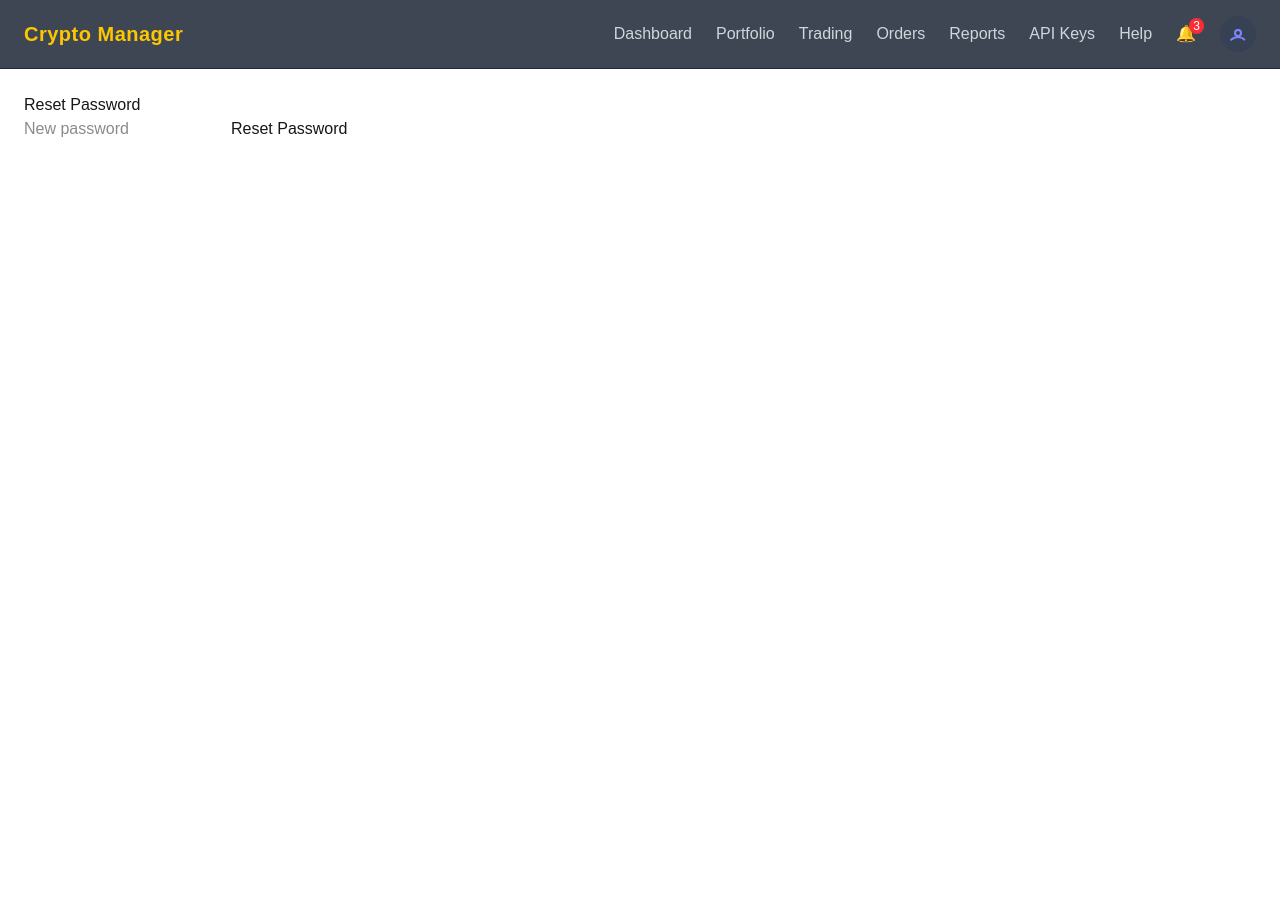
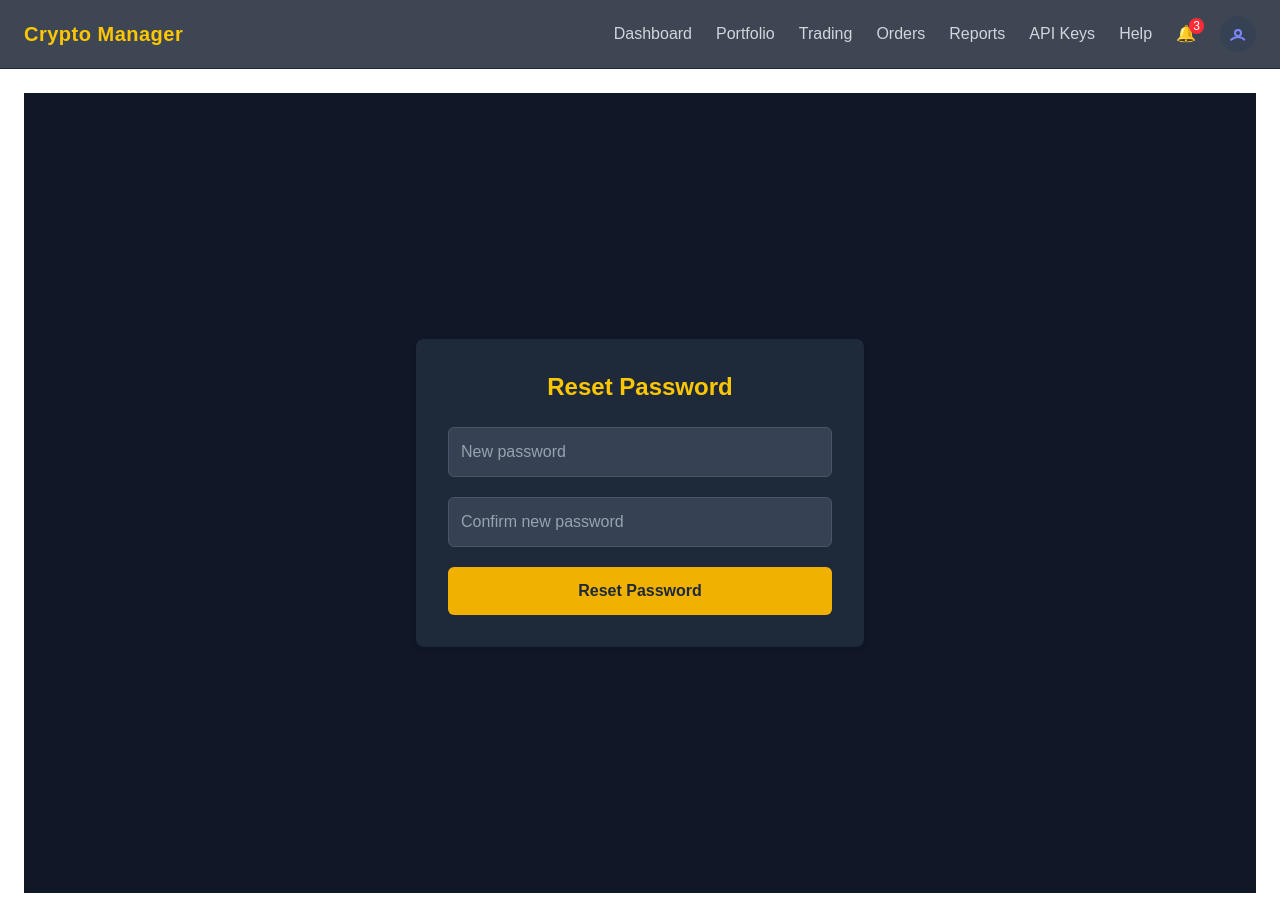
Before and after one commit to shivamkumar9969/cryptomanager, a Next.js app in the folder crypto-manager/: page /reset-password in a window 1280 px wide. Before the commit the page ends 800 px from the top, so only its background shows below. Built offline with nearby package versions, Linux system fonts and the light colour scheme.

Commit message:
rest password otp

```diff
--- a/crypto-manager/src/app/reset-password/page.tsx
+++ b/crypto-manager/src/app/reset-password/page.tsx
@@ -1,5 +1,4 @@
 //reset-password/page.tsx
-
 'use client';
 import { useSearchParams } from 'next/navigation';
 import { useState } from 'react';
@@ -11,40 +10,84 @@ export default function ResetPasswordPage() {
   const email = searchParams.get('email');
 
   const [newPassword, setNewPassword] = useState('');
+  const [confirmPassword, setConfirmPassword] = useState('');
   const [message, setMessage] = useState('');
   const [error, setError] = useState('');
+  const [loading, setLoading] = useState(false);
 
   const handleResetSubmit = async (e: React.FormEvent) => {
     e.preventDefault();
     setMessage('');
     setError('');
+
+    if (newPassword.length < 6) {
+      setError('Password must be at least 6 characters');
+      return;
+    }
+    if (newPassword !== confirmPassword) {
+      setError('Passwords do not match');
+      return;
+    }
+    setLoading(true);
     try {
-      const res = await axios.post(`${process.env.NEXT_PUBLIC_BACKEND_URL}/auth/reset-password`, {
+      const res = await axios.post(
+        `${process.env.NEXT_PUBLIC_BACKEND_URL}/api/auth/reset-password`,
+        {
           email,
           token,
           newPassword,
-      });
+        }
+      );
       setMessage(res.data.message);
+      setNewPassword('');
+      setConfirmPassword('');
     } catch (err: any) {
       setError(err.response?.data?.message || 'Failed to reset password');
+    } finally {
+      setLoading(false);
     }
   };
 
   return (
-    <div>
-      <h1>Reset Password</h1>
-      <form onSubmit={handleResetSubmit}>
+    <div className="min-h-screen flex items-center justify-center bg-gray-900 px-4">
+      <div className="max-w-md w-full bg-gray-800 rounded-lg shadow-md p-8">
+        <h1 className="text-2xl font-bold text-yellow-400 mb-6 text-center">Reset Password</h1>
+        <form onSubmit={handleResetSubmit} className="flex flex-col gap-5">
           <input
             type="password"
             placeholder="New password"
             value={newPassword}
             onChange={(e) => setNewPassword(e.target.value)}
             required
+            className="w-full p-3 rounded-md bg-gray-700 border border-gray-600 text-white placeholder-gray-400 focus:outline-none focus:border-yellow-400"
           />
-        <button type="submit">Reset Password</button>
+          <input
+            type="password"
+            placeholder="Confirm new password"
+            value={confirmPassword}
+            onChange={(e) => setConfirmPassword(e.target.value)}
+            required
+            className="w-full p-3 rounded-md bg-gray-700 border border-gray-600 text-white placeholder-gray-400 focus:outline-none focus:border-yellow-400"
+          />
+          <button
+            type="submit"
+            disabled={loading}
+            className={`w-full py-3 rounded-md font-semibold transition ${
+              loading
+                ? 'bg-yellow-300 text-gray-700 cursor-not-allowed'
+                : 'bg-yellow-500 text-gray-800 hover:bg-yellow-600'
+            }`}
+          >
+            {loading ? 'Resetting...' : 'Reset Password'}
+          </button>
         </form>
-      {message && <p style={{ color: 'green' }}>{message}</p>}
-      {error && <p style={{ color: 'red' }}>{error}</p>}
+        {message && (
+          <p className="mt-6 text-center text-green-400 font-semibold">{message}</p>
+        )}
+        {error && (
+          <p className="mt-6 text-center text-red-400 font-semibold">{error}</p>
+        )}
+      </div>
     </div>
   );
 }
```
Also changed, not shown: 1 other file (tests, documents, lock files or other folders). Lines whose indentation alone changed are shown as unchanged.
